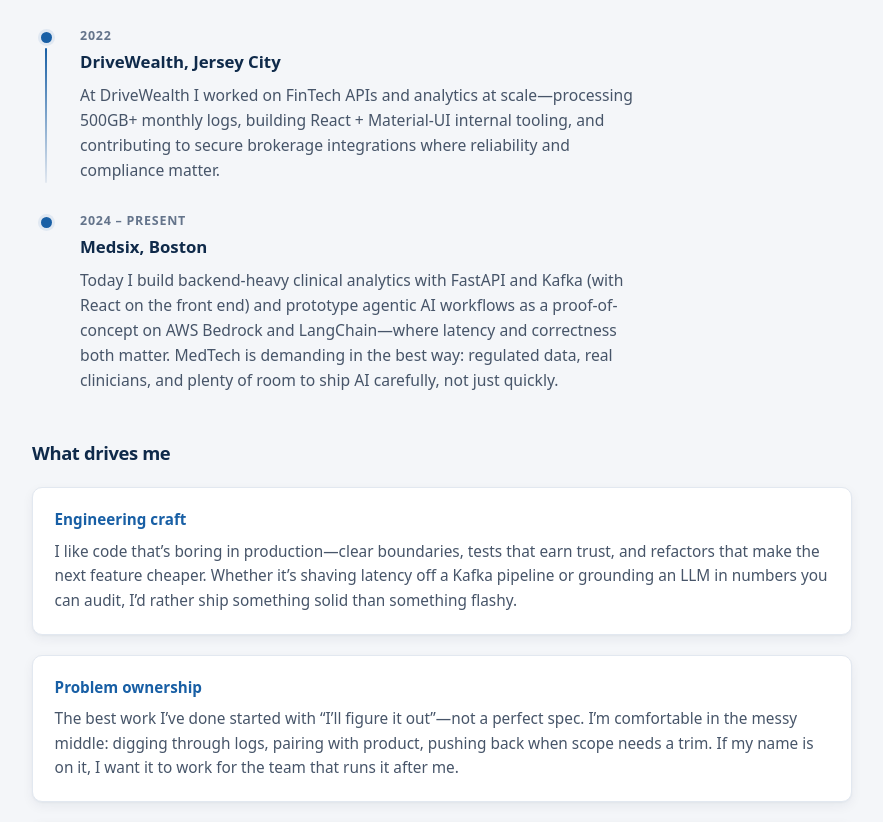
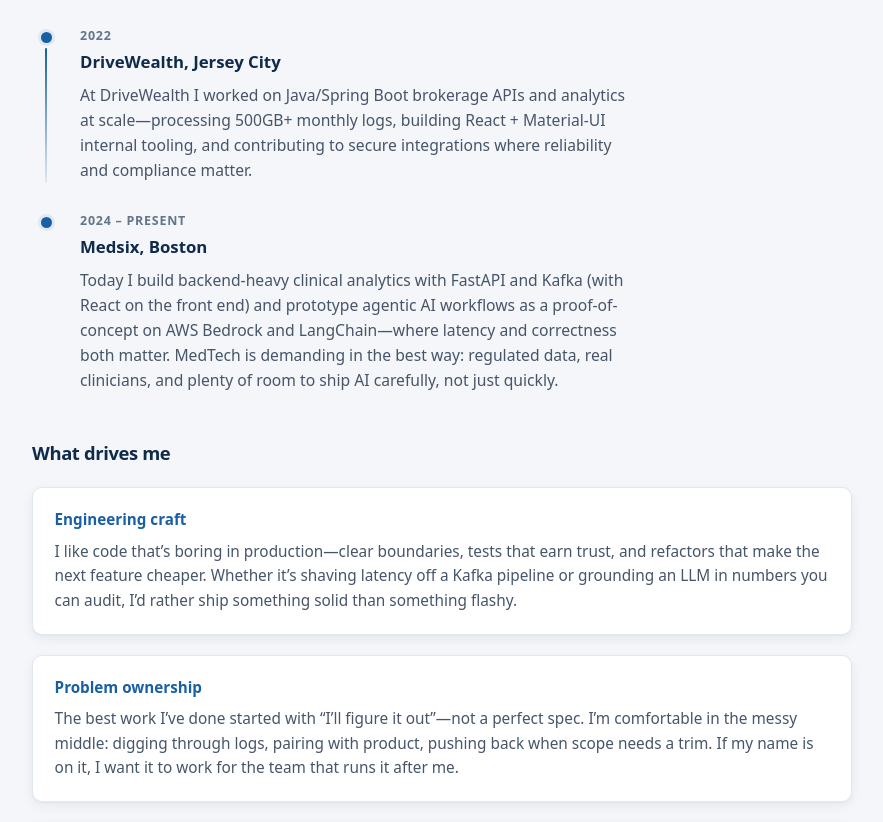
Before and after one commit to ashoksmore/ashoksmore.github.io, a React (Vite) app: page /about in a window 1280 px wide. Shown: the part 918-1740 px from the top of the page, without its empty margins (198-1081 px from the left). Built offline with nearby package versions, Linux system fonts and the light colour scheme; the HTML template or start-up script is replaced by a standard one.

Commit message:
Mention Java for DriveWealth in About timeline
Update the DriveWealth journey entry to explicitly call out Java/Spring Boot work.

```diff
--- a/src/data/about.js
+++ b/src/data/about.js
@@ -18,7 +18,7 @@ export const journeyTimeline = [
     place: 'DriveWealth, Jersey City',
     period: '2022',
     story:
-      'At DriveWealth I worked on FinTech APIs and analytics at scale—processing 500GB+ monthly logs, building React + Material-UI internal tooling, and contributing to secure brokerage integrations where reliability and compliance matter.',
+      'At DriveWealth I worked on Java/Spring Boot brokerage APIs and analytics at scale—processing 500GB+ monthly logs, building React + Material-UI internal tooling, and contributing to secure integrations where reliability and compliance matter.',
   },
   {
     place: 'Medsix, Boston',
```
